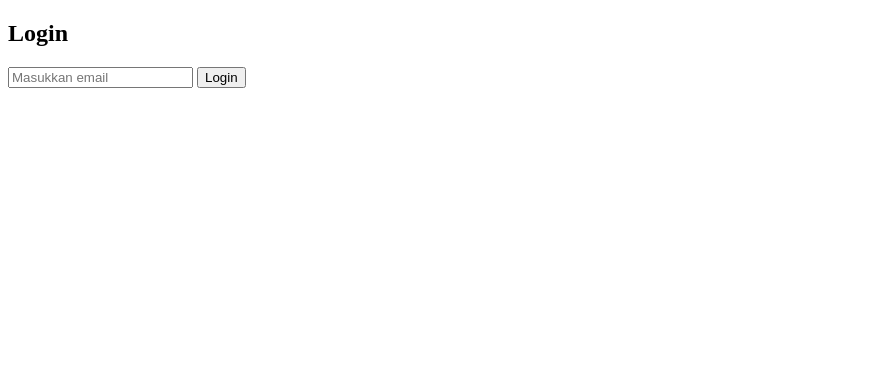
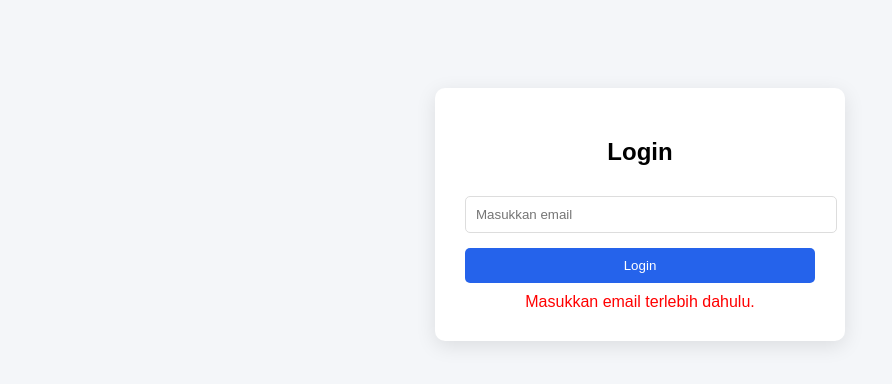
Before and after one commit to udinsyafius-ai/anti-boncos-tools, a website: page index.html in a window 1280 px wide. Both pictures are taken after a click on the button "Login". Shown: the whole page, without its empty margins (0-892 px from the left). Drawn offline with Linux system fonts and the light colour scheme.

Commit message:
final dashboard login system

```diff
--- a/index.html
+++ b/index.html
@@ -3,25 +3,90 @@
 <head>
   <meta charset="UTF-8">
   <title>Anti Boncos Tool</title>
+
+  <style>
+    body {
+      font-family: Arial, sans-serif;
+      background: #f4f6f9;
+      text-align: center;
+      padding-top: 80px;
+    }
+
+    .card {
+      background: white;
+      width: 350px;
+      margin: auto;
+      padding: 30px;
+      border-radius: 10px;
+      box-shadow: 0 5px 20px rgba(0,0,0,0.1);
+    }
+
+    input {
+      width: 100%;
+      padding: 10px;
+      margin-top: 10px;
+      border-radius: 5px;
+      border: 1px solid #ddd;
+    }
+
+    button {
+      margin-top: 15px;
+      padding: 10px;
+      width: 100%;
+      background: #2563eb;
+      color: white;
+      border: none;
+      border-radius: 5px;
+      cursor: pointer;
+    }
+
+    button:hover {
+      background: #1e4ed8;
+    }
+
+    .hidden {
+      display: none;
+    }
+
+    .error {
+      color: red;
+      margin-top: 10px;
+    }
+  </style>
 </head>
+
 <body>
 
-  <h2>Login</h2>
+  <!-- LOGIN PAGE -->
+  <div id="loginPage" class="card">
+    <h2>Login</h2>
 
-  <input type="email" id="email" placeholder="Masukkan email" />
-  <button onclick="login()">Login</button>
+    <input type="email" id="email" placeholder="Masukkan email" />
+    <button onclick="login()">Login</button>
+
+    <div id="errorMessage" class="error"></div>
+  </div>
+
+  <!-- DASHBOARD PAGE -->
+  <div id="dashboardPage" class="card hidden">
+    <h2>Dashboard</h2>
+    <p>Selamat datang di Anti Boncos Tool 🚀</p>
+    <button onclick="logout()">Logout</button>
+  </div>
 
   <script>
     async function login() {
 
       const email = document.getElementById("email").value.trim();
+      const errorDiv = document.getElementById("errorMessage");
+
+      errorDiv.innerText = "";
 
       if (!email) {
-        alert("Masukkan email dulu");
+        errorDiv.innerText = "Masukkan email terlebih dahulu.";
         return;
       }
 
-      // Ambil / buat device ID
       let deviceId = localStorage.getItem("deviceId");
 
       if (!deviceId) {
@@ -40,15 +105,36 @@
 
         const data = await response.json();
 
-        alert(JSON.stringify(data));
+        if (data.success) {
 
-        if (data.success) {
-          alert("Login berhasil ✅");
+          // simpan status login
+          localStorage.setItem("isLoggedIn", "true");
+
+          showDashboard();
+
+        } else {
+          errorDiv.innerText = data.error || data.message;
         }
 
       } catch (error) {
-        alert("Error: " + error.message);
+        errorDiv.innerText = "Terjadi kesalahan server.";
       }
+    }
+
+    function showDashboard() {
+      document.getElementById("loginPage").classList.add("hidden");
+      document.getElementById("dashboardPage").classList.remove("hidden");
+    }
+
+    function logout() {
+      localStorage.removeItem("isLoggedIn");
+      document.getElementById("dashboardPage").classList.add("hidden");
+      document.getElementById("loginPage").classList.remove("hidden");
+    }
+
+    // Auto login kalau sudah login sebelumnya
+    if (localStorage.getItem("isLoggedIn") === "true") {
+      showDashboard();
     }
   </script>
 
```
